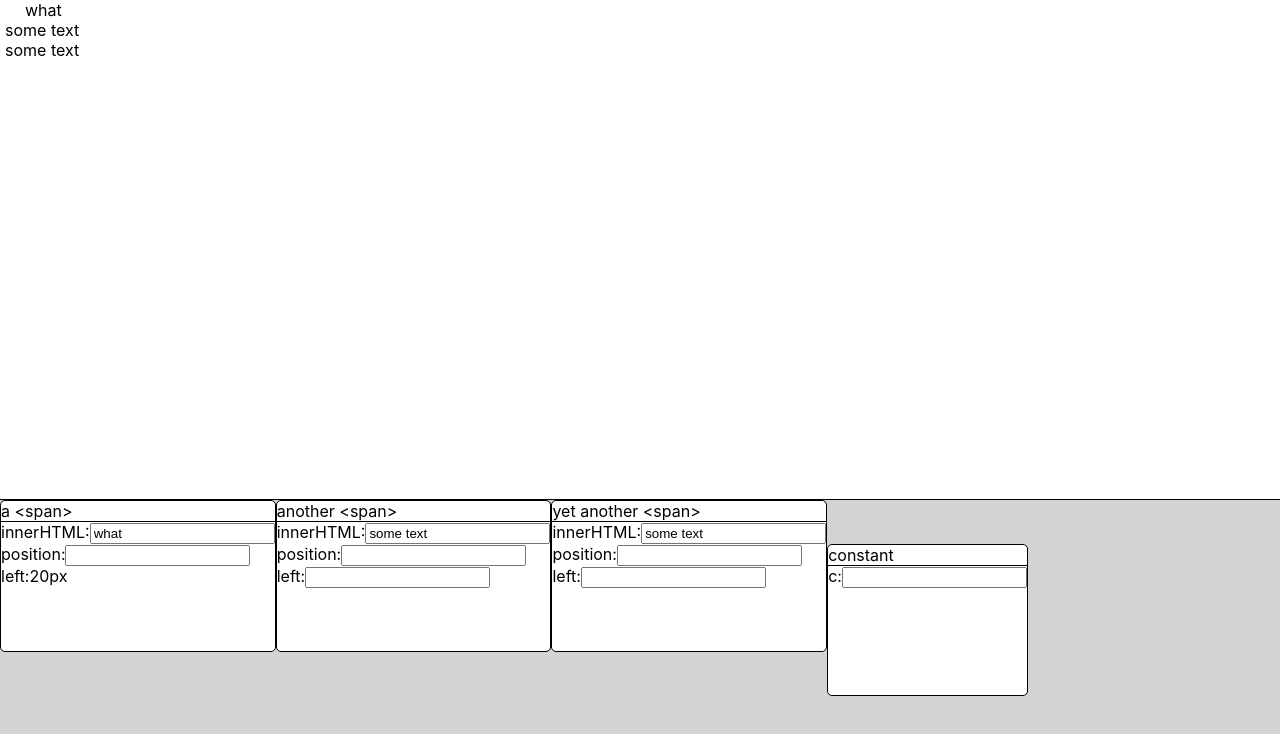
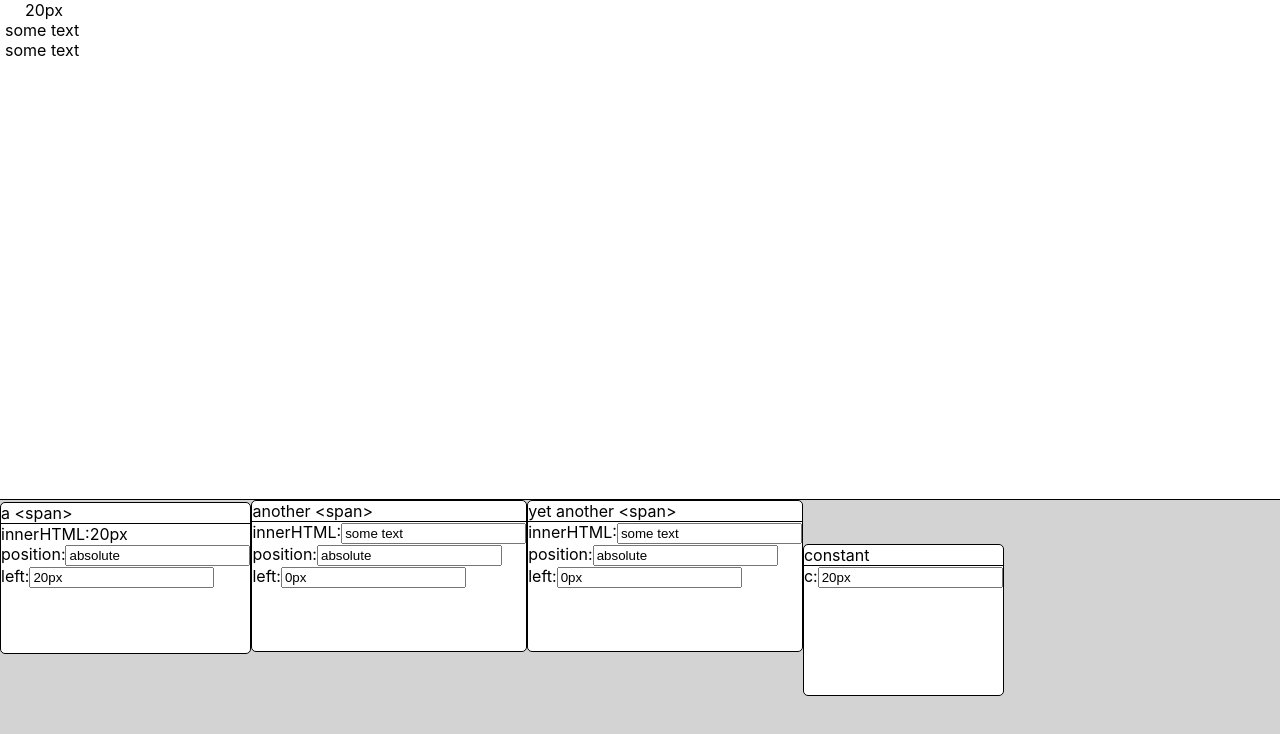
Before and after one commit to adqn/react-node-wrangler, a React (Create React App) app: page / in a window 1280 px wide. Shown: the top 734 px of the page. Built offline with nearby package versions, Linux system fonts and the light colour scheme.

Commit message:
Fixing some typing

```diff
--- a/src/App.tsx
+++ b/src/App.tsx
@@ -6,14 +6,13 @@ const testFunc = () => "some output"
 
 const nodeOutput = (callback: (args?: any) => any) => Promise.resolve(callback)
 
-const getValue = ({props, key}: {props: any, key: any}) => {
+const getValue = ({props, key}: {props: {attrs: NodeData["attrs"], nodes: NodeData[]}, key: string}): [string | number | undefined, boolean] => {
   let defaultValue = props.attrs[key];
-  const isFromSink = !!(defaultValue.index && defaultValue.attr)
+  let isFromSink = false;
 
-  if (isFromSink) {
-    //@ts-ignore
+  while (typeof defaultValue === "object") {
+    isFromSink = true;
     defaultValue = props.nodes[defaultValue.index - 1].attrs[defaultValue.attr];
-    console.log(defaultValue);
   }
 
   return [defaultValue, isFromSink];
@@ -22,14 +21,13 @@ const getValue = ({props, key}: {props: any, key: any}) => {
 const VisualNode = (props: {
   index: number,
   title?: string,
-  attrs: any,
+  attrs: NodeAttrs,
   inputs?: Array<{}>,
   outputs?: Array<{}>,
-  nodes: Array<{}>,
+  nodes: Array<NodeData>,
   setNodes: any
 }) => {
   const [title, setTitle] = useState<string | undefined>(props.title);
-  const [value, setValue] = useState<any>();
   const [inputs, setInputs] = useState<Array<{}> | undefined>(props.inputs);
   const [outputs, setOutputs] = useState<Array<{}> | undefined>(props.outputs);
 
@@ -41,7 +39,7 @@ const VisualNode = (props: {
   const handleChange = (key: string, value: string) => {
     const newNodes = getNodes();
     const node: any = newNodes[props.index - 1];
-    key === "innerHTML" ? node.attrs[key] = {__html: value} : node.attrs[key] =  value;
+    node.attrs[key] = value;
     console.log(node.attrs);
     props.setNodes(newNodes);
   }
@@ -111,7 +109,7 @@ const VisualNode = (props: {
               {isFromSink ? defaultValue : (
               <input
               type={"text"}
-              defaultValue={defaultValue.__html}
+              defaultValue={defaultValue}
               // onChange={(ev) => {
               //   setValue(ev.target.value);
               // }}
@@ -131,26 +129,35 @@ const VisualNode = (props: {
   )
 }
 
-interface NodeData<T> {
+interface HTMLNodeAttrs {
+  innerHTML?: string,
+  position?: string,
+  display?: string,
+  width?: number | string,
+  height?: number | string
+  top?: number | string,
+  left?: number | string,
+  right?: number | string,
+  bottom?: number | string
+}
+
+interface NodeAttrs {
+  [key: string]: undefined | number | string | {
+    index: number,
+    attr: string,
+  }
+}
+
+interface NodeData {
   index: number,
   title: string,
   hilighted: boolean,
   children: [],
-  attrs: {
-    innerHTML: { __html: string } | undefined,
-    position?: string | undefined,
-    display?: string | undefined,
-    width?: number | string,
-    height?: number | string
-    top?: number | string,
-    left?: number | string,
-    right?: number | string,
-    bottom?: number | string
-  }
+  attrs: NodeAttrs,
 }
 
 const App = () => {
-  const [nodes, setNodes] = useState<any[]>([
+  const [nodes, setNodes] = useState<NodeData[]>([
     {
       "index": 1,
       "title": "a <span>",
@@ -158,12 +165,12 @@ const App = () => {
       "children": [],
       "attrs":
       {
-        "innerHTML": {__html: "what"},
+        "innerHTML": {
+          index: 4,
+          attr: "c",
+        },
         "position": "absolute",
-        "left": {
-          index: 4,
-          attr: "c"
-        }
+        "left": "20px",
       }
     },
     {
@@ -173,7 +180,7 @@ const App = () => {
       "children": [],
       "attrs":
       {
-        "innerHTML": {__html: "some text"},
+        "innerHTML": "some text",
         "position": "absolute",
         "left": "0px"
       }
@@ -185,7 +192,7 @@ const App = () => {
       "children": [],
       "attrs":
       {
-        "innerHTML": {__html: "some text"},
+        "innerHTML": "some text",
         "position": "absolute",
         "left": "0px"
       }
@@ -219,7 +226,7 @@ const App = () => {
                 left: getValue({props: {attrs: {...node.attrs}, nodes}, key: 'left'})[0] || 0,
                 background: node.hilighted ? "lightgreen" : "none"
               }}
-              dangerouslySetInnerHTML={node.attrs.innerHTML}
+              dangerouslySetInnerHTML={{__html: `${getValue({props: {attrs: {...node.attrs}, nodes}, key: 'innerHTML'})[0]}`}}
             >
             </span>
           )
```
